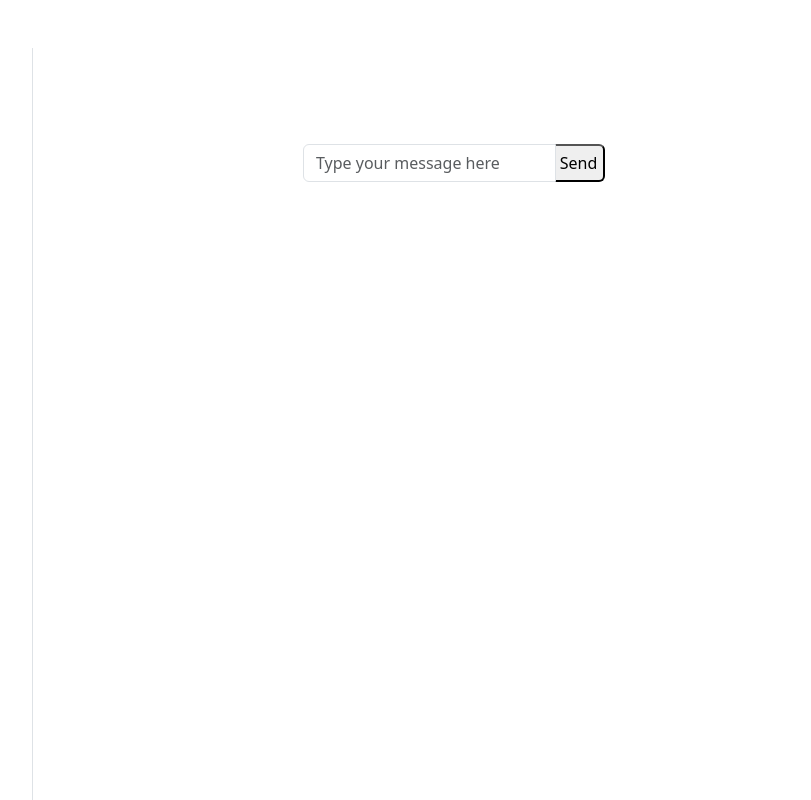
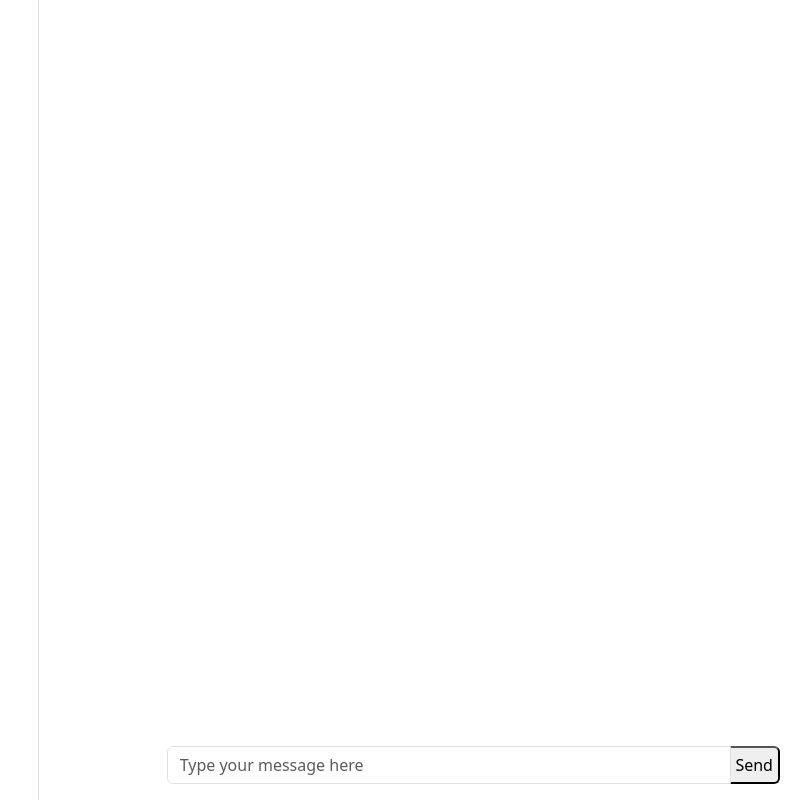
Before and after one commit to davidazulay9573/chatgpt-clone, an Angular app: page / in a window 1280 px wide. Shown: the whole page, without its empty margins (293-1104 px from the left). Built offline with nearby package versions, Linux system fonts and the light colour scheme.

Commit message:
fix y scroll & style

```diff
--- a/src/app/app.component.html
+++ b/src/app/app.component.html
@@ -1,19 +1,30 @@
-<div class="container-fluid d-flex flex-column" style="height: 100vh;">
-  <div class="row flex-grow-1 mx-0">
-    <div class="col-12 col-md-3 border-end d-flex flex-column mt-5">
-      <app-chathistory
+<div class="container-fluid" style="height: 100vh; overflow: hidden;">
+  <div class="row mx-0" style="height: 100%;">
+    <div class="col-12 col-md-3 border-end d-flex flex-column" style="height: 100vh; position: fixed;">
+      <app-chat-history
         [chats]="chats"
         (chatSelected)="onChatSelected($event)">
-      </app-chathistory>
+      </app-chat-history>
     </div>
 
-    <div class="col-12 col-md-9 d-flex flex-column">
-      <div class="flex-grow-1 d-flex flex-column align-items-center" style="max-width: 800px; margin: 0 auto;">
-        <div class="w-100 m-5">
+    <div class="col-md-9 d-flex flex-column" style="margin-left: 28%; padding-left: 5rem; height: 100vh;">
+      <div class="flex-grow-1 d-flex flex-column position-relative">
+        <div class="w-100 p-5"
+             style="position: absolute;
+                    top: 0;
+                    bottom: 100px;
+                    left: 0;
+                    right: 0;
+                    overflow-y: auto;
+                    overflow-x: hidden;">
           <router-outlet></router-outlet>
         </div>
 
-        <div class="message-input-container m-5 w-100">
+        <div class="message-input-container p-3 w-100"
+             style="position: absolute;
+                    bottom: 0;
+                    background-color: white;
+                    padding-right: 5rem;">
           <app-message-input
             (messageSent)="onMessageSent($event)"
             [isBotTyping]="isBotTyping">
--- a/src/app/app.component.ts
+++ b/src/app/app.component.ts
@@ -1,6 +1,6 @@
 import { Component, OnInit } from '@angular/core';
 import { Router, RouterOutlet } from '@angular/router';
-import { ChatHistoryComponent } from './components/layout/chathistory/chathistory.component';
+import { ChatHistoryComponent } from './components/layout/chat-history/chat-history.component';
 import { MessageInputComponent } from './components/layout/message-input/message-input.component';
 import { Chat } from './model/interfaces';
 import { ChatService } from './services/chat/chat.service';
--- a/src/app/components/layout/chathistory/chathistory.component.html
+++ b/src/app/components/layout/chat-history/chat-history.component.html
@@ -1,4 +1,4 @@
-<ul class="chats list-unstyled">
+<ul class="chats list-unstyled" style="max-height:600px; overflow-y: auto;">
   <li *ngFor="let chat of chats" (click)="selectchat(chat.id)" class="p-2 border rounded">
     {{ chat.name }}
   </li>
--- a/src/app/components/layout/chathistory/chathistory.component.ts
+++ b/src/app/components/layout/chat-history/chat-history.component.ts
@@ -7,10 +7,10 @@ export interface chat {
 }
 
 @Component({
-  selector: 'app-chathistory',
+  selector: 'app-chat-history',
   standalone: true,
   imports: [CommonModule],
-  templateUrl: './chathistory.component.html',
+  templateUrl: './chat-history.component.html',
 })
 
 export class ChatHistoryComponent {
--- a/src/app/components/layout/message-input/message-input.component.ts
+++ b/src/app/components/layout/message-input/message-input.component.ts
@@ -8,6 +8,7 @@ import { CommonModule } from '@angular/common';
   imports: [CommonModule, FormsModule],
   templateUrl: './message-input.component.html',
 })
+
 export class MessageInputComponent {
   messageContent: string = '';
   @Input() isBotTyping: boolean = false;
--- a/src/app/components/pages/chat/chat.component.ts
+++ b/src/app/components/pages/chat/chat.component.ts
@@ -10,6 +10,7 @@ import { Chat, Message } from '../../../model/interfaces';
   imports: [CommonModule],
   templateUrl: './chat.component.html',
 })
+
 export class ChatComponent implements OnInit {
   chatId: string | null = null;
   chat: Chat | null = null;
```
